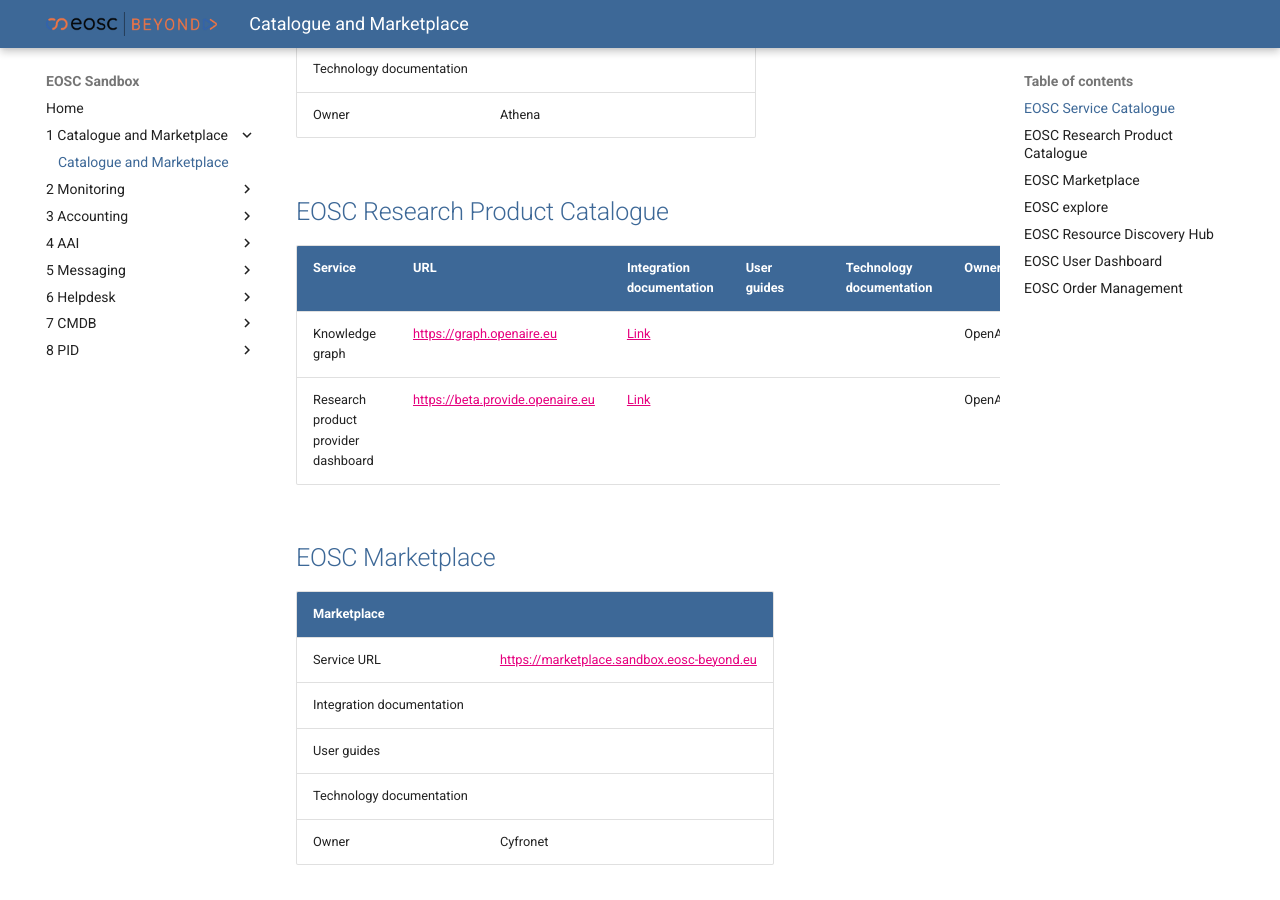
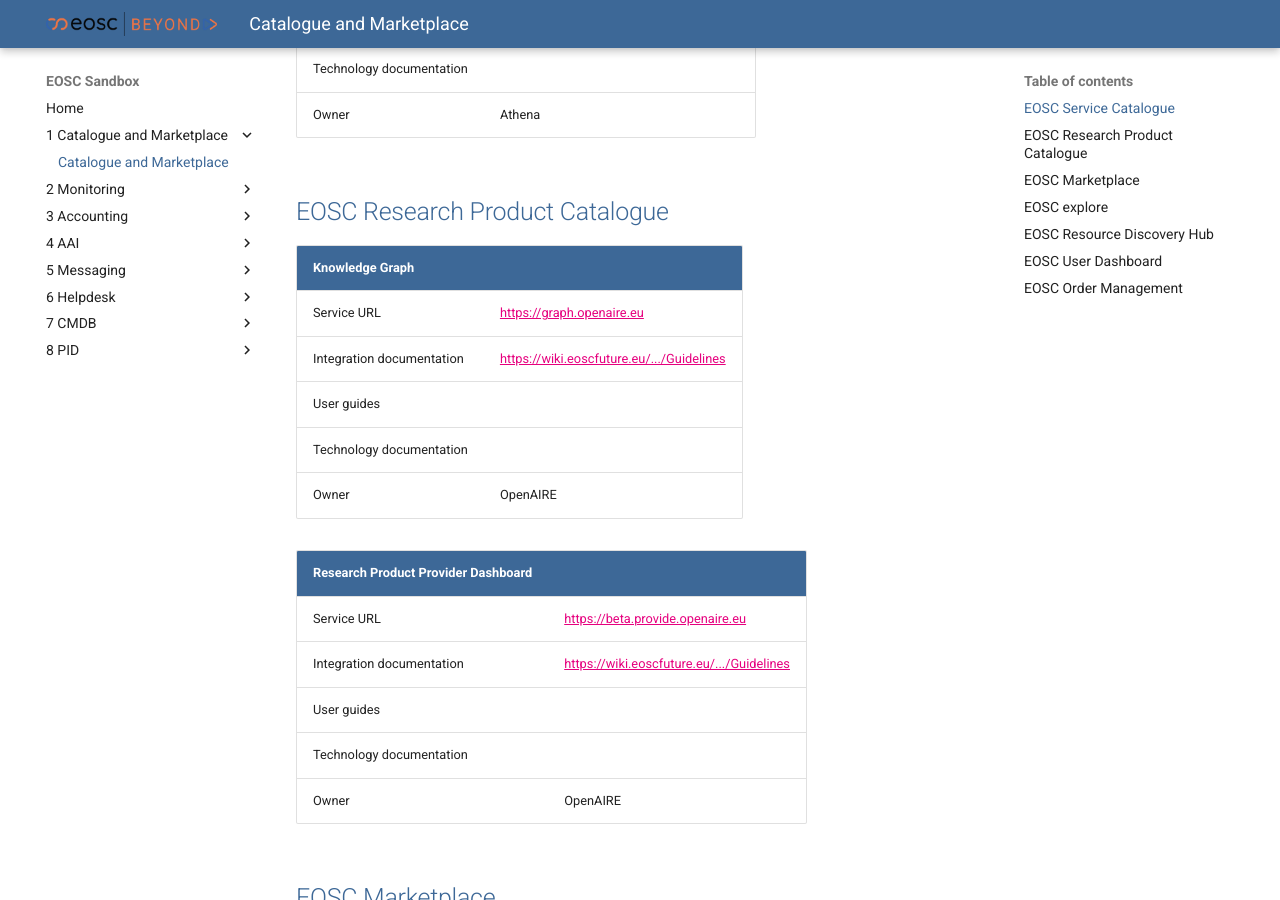
Before and after one commit to eosc-beyond-sandbox/eosc-sandbox, an MkDocs documentation site: the page built from resources/1 Catalogue and Marketplace/Catalogue and Marketplace.md, in a window 1280 px wide and 900 px high, scrolled down 1145 px. Built offline with MkDocs 1.6.1 and Material for MkDocs 9.7.7, drawn with Linux system fonts in a browser that asks for light colours.

Commit message:
EOSC Research Product Catalogue update

```diff
--- a/resources/1 Catalogue and Marketplace/Catalogue and Marketplace.md
+++ b/resources/1 Catalogue and Marketplace/Catalogue and Marketplace.md
@@ -28,10 +28,21 @@
 
 ## EOSC Research Product Catalogue
 
-| Service                             | URL                                  | Integration documentation                                                                                                             | User guides | Technology documentation | Owner    |
-| :---------------------------------- | :----------------------------------- | :------------------------------------------------------------------------------------------------------------------------------------ | :---------- | :----------------------- | :------- |
-| Knowledge graph                     | [https://graph.openaire.eu]()        | [Link](https://wiki.eoscfuture.eu/display/PUBLIC/1.2+EOSC+Research+Product+Catalogue%3A+Architecture+and+Interoperability+Guidelines) |             |                          | OpenAIRE |
-| Research product provider dashboard | [https://beta.provide.openaire.eu]() | [Link](https://wiki.eoscfuture.eu/display/PUBLIC/1.2+EOSC+Research+Product+Catalogue%3A+Architecture+and+Interoperability+Guidelines) |             |                          | OpenAIRE |
+| Knowledge Graph           |                                                                                                                                                                            |
+| :------------------------ | :------------------------------------------------------------------------------------------------------------------------------------------------------------------------- |
+| Service URL               | <https://graph.openaire.eu>                                                                                                                                                |
+| Integration documentation | [https://wiki.eoscfuture.eu/.../Guidelines](https://wiki.eoscfuture.eu/display/PUBLIC/1.2+EOSC+Research+Product+Catalogue%3A+Architecture+and+Interoperability+Guidelines) |
+| User guides               |                                                                                                                                                                            |
+| Technology documentation  |                                                                                                                                                                            |
+| Owner                     | OpenAIRE                                                                                                                                                                   |
+
+| Research Product Provider Dashboard |                                                                                                                                                                            |
+| :---------------------------------- | :------------------------------------------------------------------------------------------------------------------------------------------------------------------------- |
+| Service URL                         | <https://beta.provide.openaire.eu>                                                                                                                                         |
+| Integration documentation           | [https://wiki.eoscfuture.eu/.../Guidelines](https://wiki.eoscfuture.eu/display/PUBLIC/1.2+EOSC+Research+Product+Catalogue%3A+Architecture+and+Interoperability+Guidelines) |
+| User guides                         |                                                                                                                                                                            |
+| Technology documentation            |                                                                                                                                                                            |
+| Owner                               | OpenAIRE                                                                                                                                                                   |
 
 ## EOSC Marketplace
 
```
